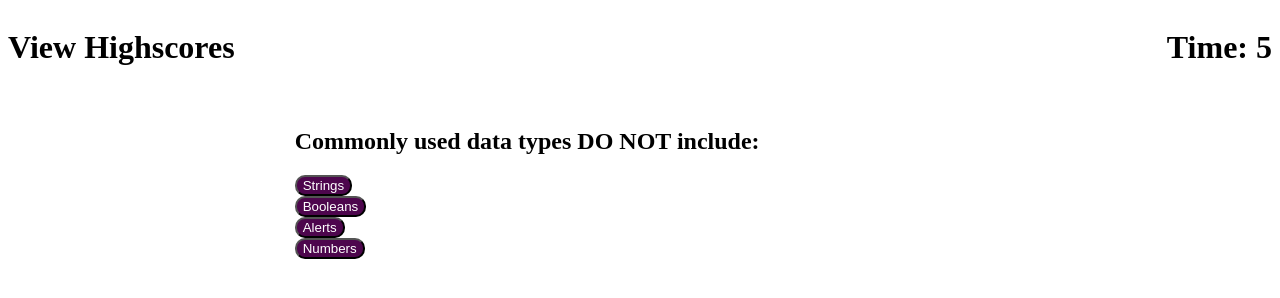
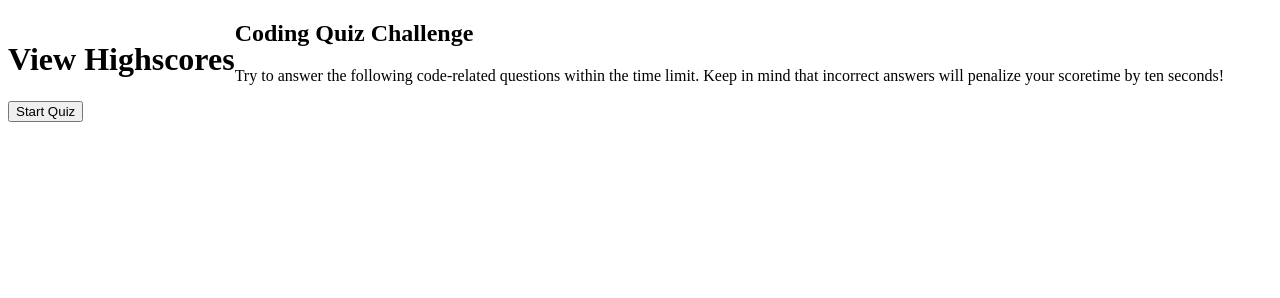
Before and after one commit to Josey9087/Code-Quiz, a plain HTML site: page index.html in a window 1280 px wide. Drawn offline with Linux system fonts and the light colour scheme.

Commit message:
Quiz start button

```diff
--- a/index.html
+++ b/index.html
@@ -9,16 +9,28 @@
     <h1 id="Highscores">View Highscores</h1>
     <h1 id="time"></h1>
 </header>
-<section class=Test>
+<section class="Start">
+    <h1>
+        Coding Quiz Challenge
+    </h1>
+    <p>
+        Try to answer the following code-related questions within the time limit. Keep in mind that incorrect answers will penalize
+        your scoretime by ten seconds!
+    </p>
+    <button>
+        Start Quiz
+    </button>
+</section>
+<section class="hide1">
     <h1 class="Question" id="Questions" data-1="Commonly used data types DO NOT include:" data-2="The condition within in an if statment is enclose within:"
     data-3=" Arrays in javascript can be used to store" data-4="String values must be enclosed within __ when being assigned to variable"
     data-5="A very useful tool used during development and debugging for printing content to the debugger is:">
     </h1>
-    <div class="position">
-        <button id="answer1" data-1="Strings" class="Style">Hello</button>
-        <button id="answer2" data-1="Booleans" class="Style"  data-state="Yes">Hello</button>
-        <button id="answer3" data-1="Alerts" class="Style">Hello</button>
-        <button id="answer4" data-1= "Numbers" class="Style">Hello</button>
+    <div class="hide">
+        <button id="answer1" data-1="Strings" data-2="Quotes" class="Style">Hello</button>
+        <button id="answer2" data-1="Booleans" data-2="Curly Brackets" class="Style" >Hello</button>
+        <button id="answer3" data-1="Alerts" data-2="Parentheses" class="Style">Hello</button>
+        <button id="answer4" data-1= "Numbers" data-2="Square Brackets" class="Style" >Hello</button>
 
     </div>
 </section>
--- a/script.js
+++ b/script.js
@@ -1,5 +1,9 @@
-var DisTime = document.getElementById("time");
-var Quiz = document.querySelector(".Test")
+Show = document.querySelector(".hide")
+Show1 = document.querySelector(".hide1")
+// go=Show.setAttribute('class', 'position')
+// go1=Show1.setAttribute('class', 'Test')
+DisTime = document.getElementById("time");
+Quiz = document.querySelector(".Test")
 
 
 question= document.getElementById("Questions")
@@ -11,30 +15,33 @@ answer2=document.getElementById("answer2")
 answer3=document.getElementById("answer3")
 answer4=document.getElementById("answer4")
 
-state1=answer1.getAttribute("data-1")
-answer1.textContent=state1
+answer1.textContent=answer1.getAttribute("data-1")
 
-state2=answer2.getAttribute("data-1")
-answer2.textContent=state2
+answer2.textContent=answer2.getAttribute("data-1")
 
-state3=answer3.getAttribute("data-1")
-answer3.textContent=state3
+answer3.textContent=answer3.getAttribute("data-1")
 
-state4=answer4.getAttribute("data-1")
-answer4.textContent=state4
-var secondsLeft = 10;
+answer4.textContent=answer4.getAttribute("data-1")
+
+var secondsLeft = 90;
 
 Quiz.addEventListener('click', function(event){
     tar = event.target
-    state = tar.getAttribute("data-state")
+    state = tar.getAttribute("data-1")
     console.log(state)
-    if(state=="Yes"){
+    if(state=="Booleans"){
         question.textContent=question.getAttribute("data-2")
+        answer1.textContent=answer1.getAttribute("data-2")
+        answer2.textContent=answer2.getAttribute("data-2")
+        answer3.textContent=answer3.getAttribute("data-2")
+        answer4.textContent=answer4.getAttribute("data-2")
     }
     else{
         secondsLeft+=7;
     }
 })
+
+
 
 
 function setTime() {
--- a/style.css
+++ b/style.css
@@ -8,10 +8,6 @@
     display: flex;
 }
 
-.Move{
-    display: inline-block;
-    margin-left: 50px;
-}
 
 .Test{
     display:inline-block;
@@ -32,3 +28,15 @@
     flex-direction: column
 
 }
+
+.hide{
+    display:none
+}
+
+.hide1{
+    display:none
+}
+
+.Start{
+
+}
```
